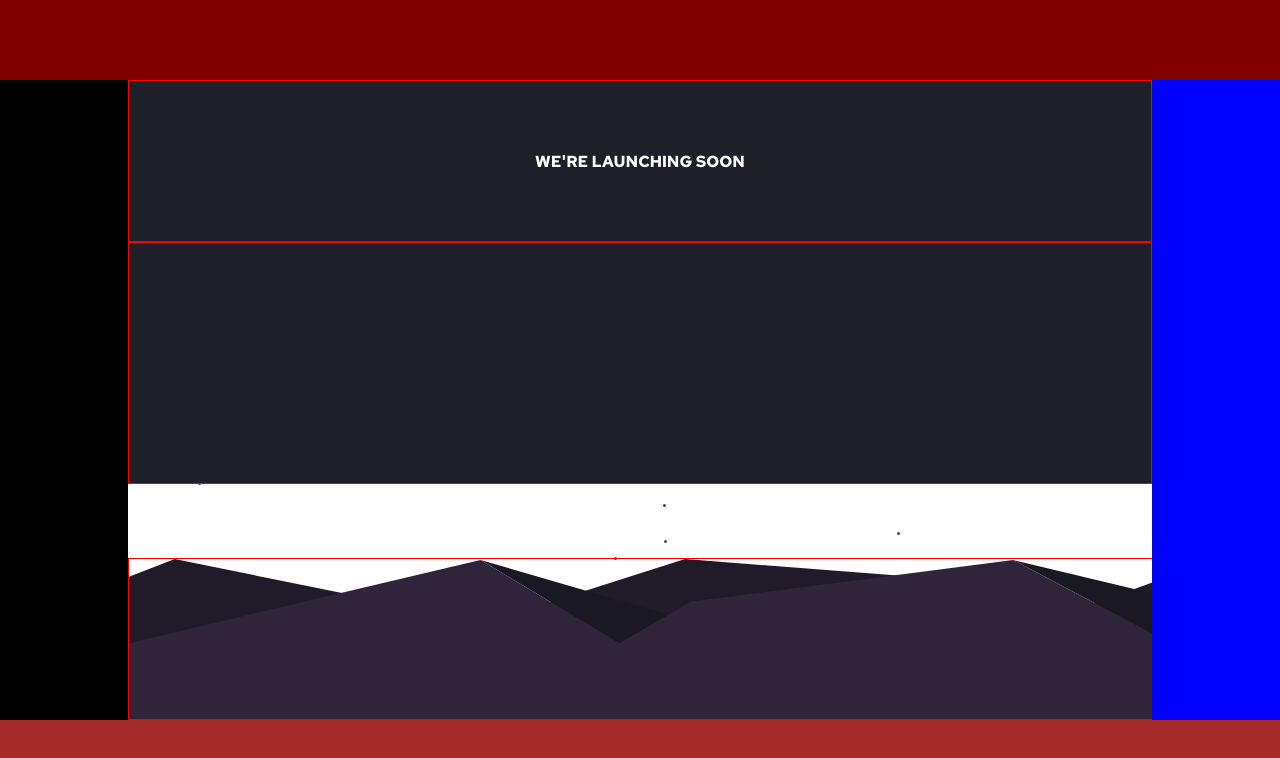
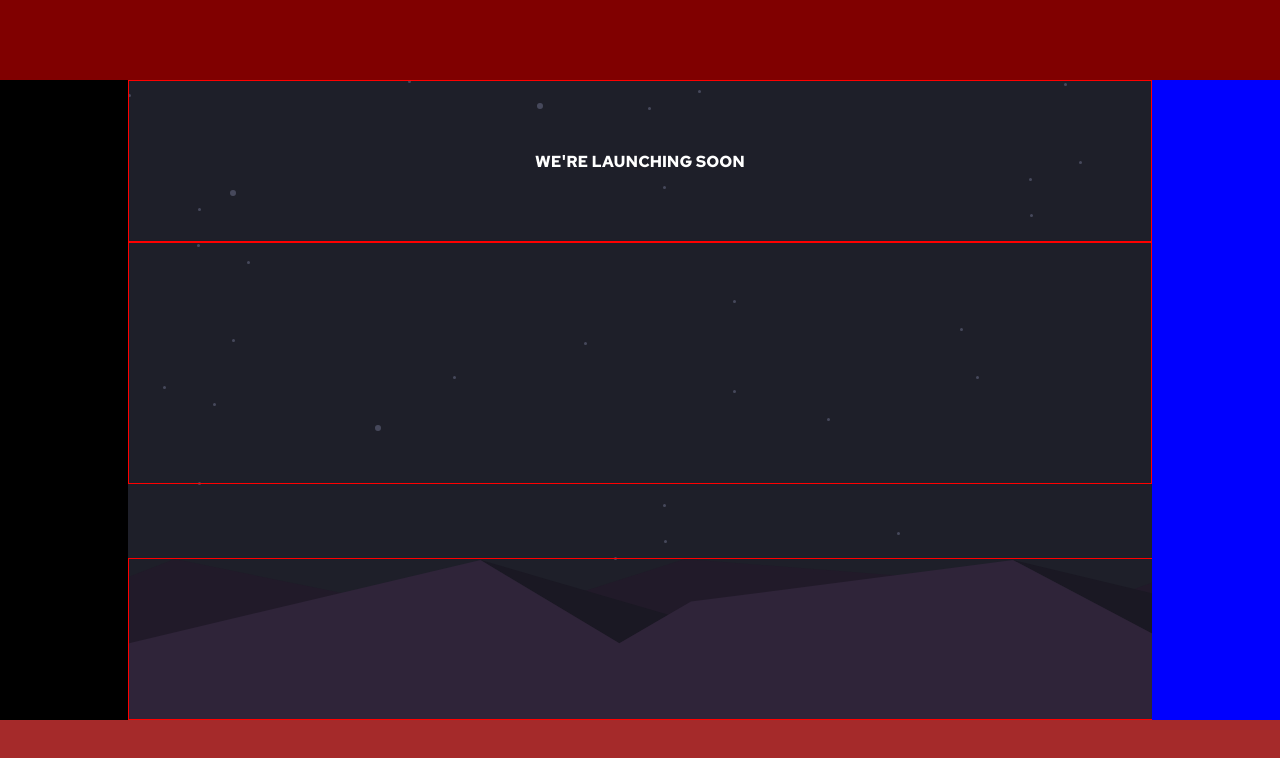
Before and after one commit to pxmihai/flip, a React (Create React App) app: page / in a window 1280 px wide. Shown: the top 758 px of the page. Built offline with nearby package versions, Linux system fonts and the light colour scheme; the HTML template or start-up script is replaced by a standard one.

Commit message:
background

```diff
--- a/src/components/flip/FlipCore.jsx
+++ b/src/components/flip/FlipCore.jsx
@@ -6,6 +6,7 @@ import './css/flip.css'
 
 const StyledBackground = styled.div`
   background-image: url(${img1});
+  background-color: hsl(235, 16%, 14%);
   position: relative;
 
   width: 100%;
--- a/src/components/flip/css/flip.css
+++ b/src/components/flip/css/flip.css
@@ -5,7 +5,7 @@
     height: 100%;
 }
     .aa{
-        background-color: hsl(235, 16%, 14%);
+        /*background-color: hsl(235, 16%, 14%);*/
         height:20vh;
         display: flex;
         justify-content: center;
@@ -16,7 +16,7 @@
 
     }
     .bb{
-        background-color: hsl(235, 16%, 14%);
+
         height:30vh;
         border:1px solid red;
     }
```
